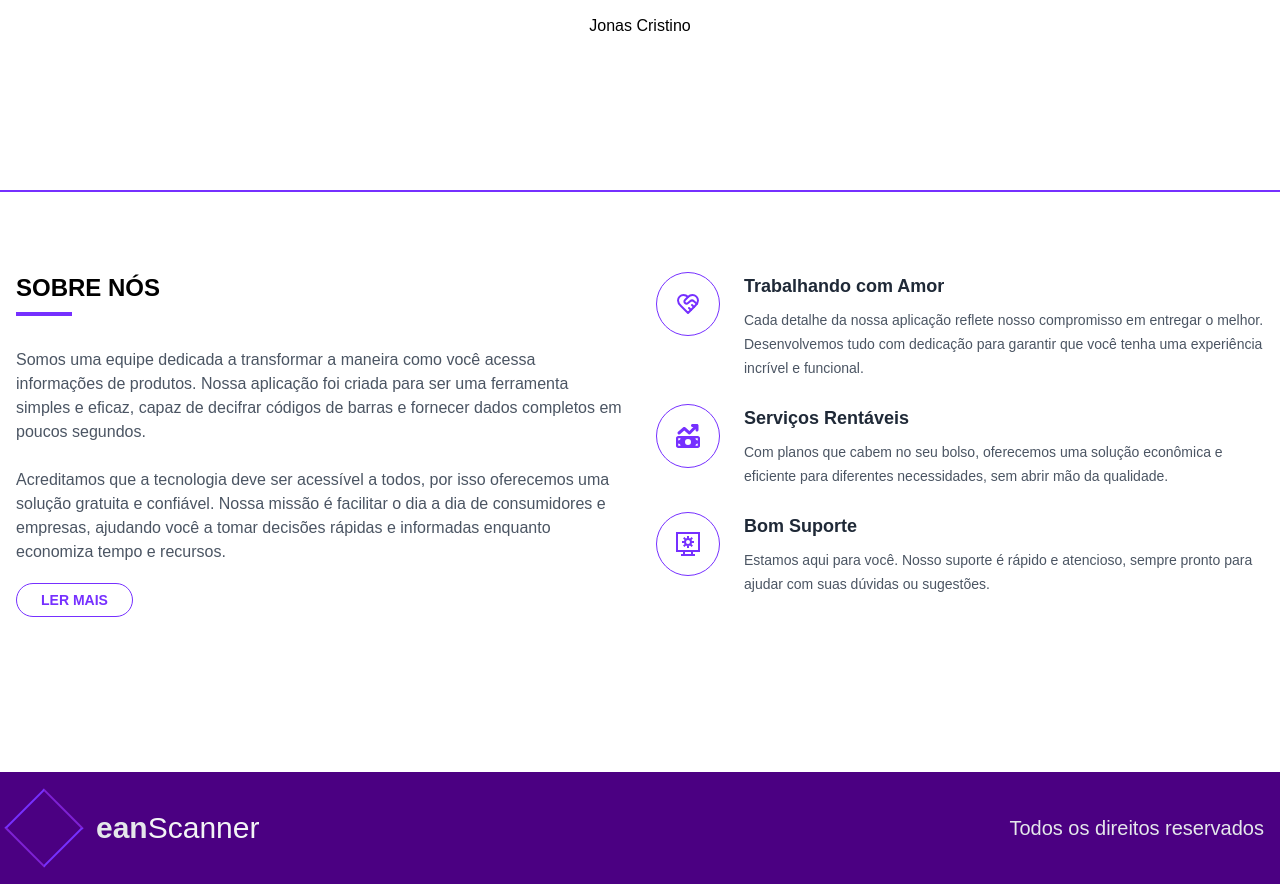
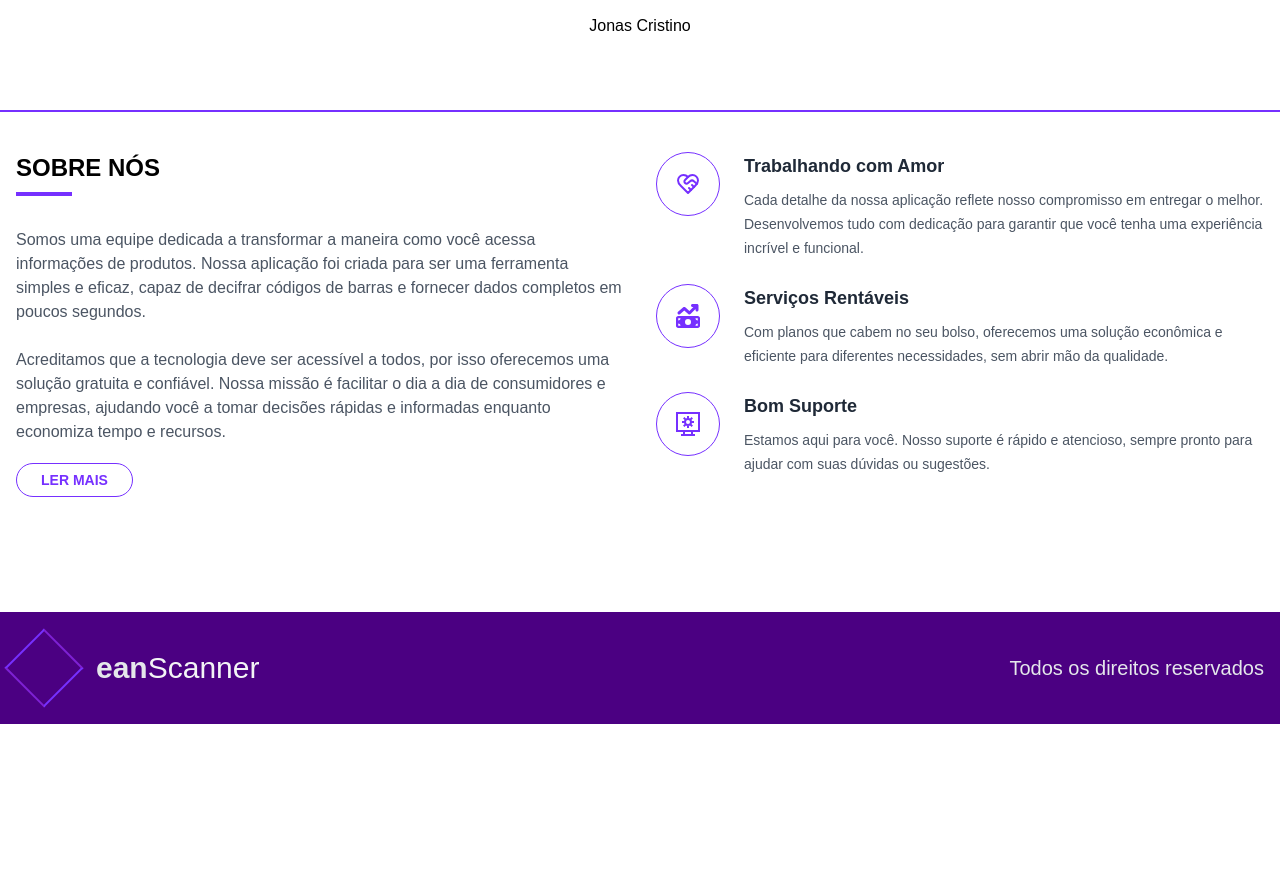
Before and after one commit to stevalves/eanscanner, a Next.js app: page / in a window 1280 px wide. Shown: the part 3540-4424 px from the top of the page. After the commit the page ends 4264 px from the top, so only its background shows below. Built offline with nearby package versions, Linux system fonts and the light colour scheme; a web font is replaced by a local one.

Commit message:
fix/some abousUs styles

```diff
--- a/src/app/globals.css
+++ b/src/app/globals.css
@@ -6,4 +6,5 @@
   margin: 0;
   padding: 0;
   box-sizing: border-box;
+  scroll-behavior: smooth;
 }
--- a/src/components/sections/AboutUs.tsx
+++ b/src/components/sections/AboutUs.tsx
@@ -4,8 +4,8 @@ import { FaMoneyBillTrendUp } from "react-icons/fa6";
 
 export default function AboutUs() {
   return (
-    <div className="py-20">
-      <div className="container mx-auto border-t-2 border-brand2 py-20">
+    <div className="pb-20">
+      <div className="container mx-auto border-t-2 border-brand2 py-10">
         <div className="flex flex-wrap flex-col gap-8 md:gap-0 md:flex-row md:justify-between">
           {/* About Us Section */}
           <div className="w-full md:w-1/2 px-4">
```
